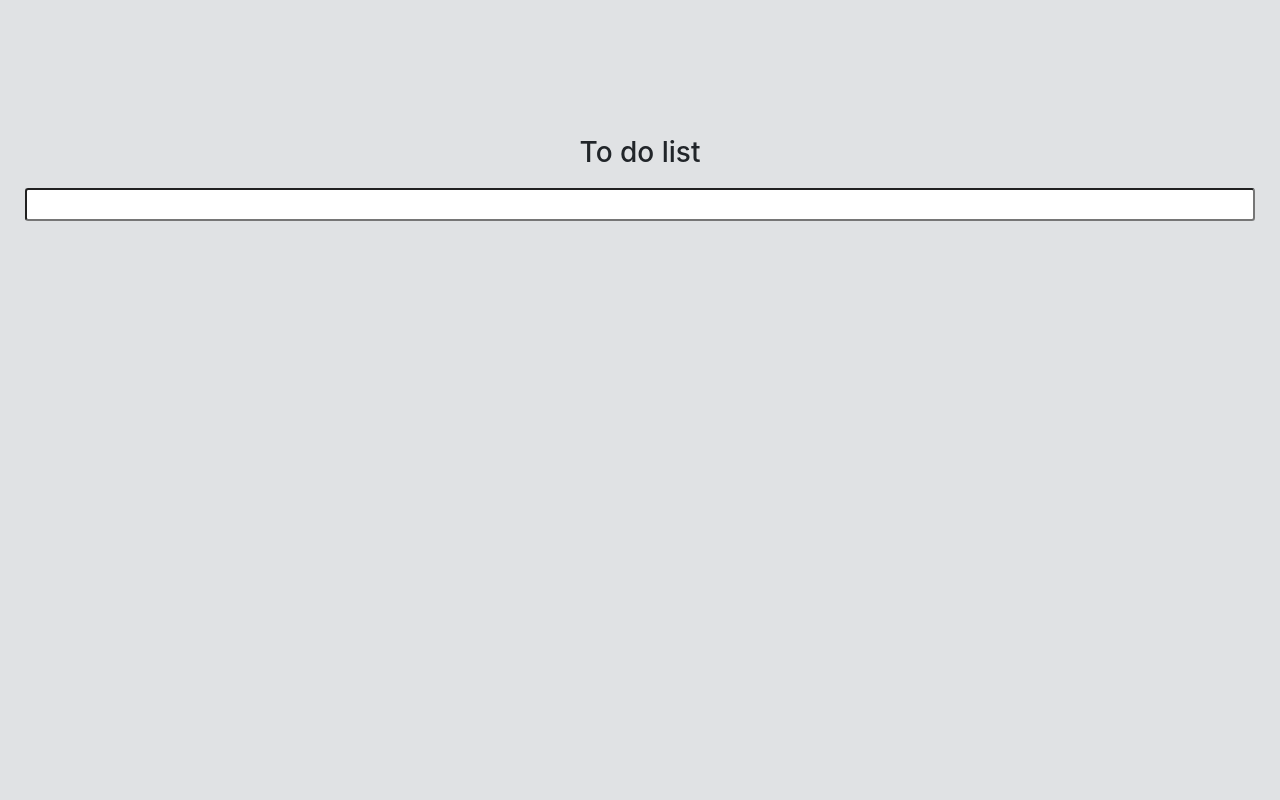
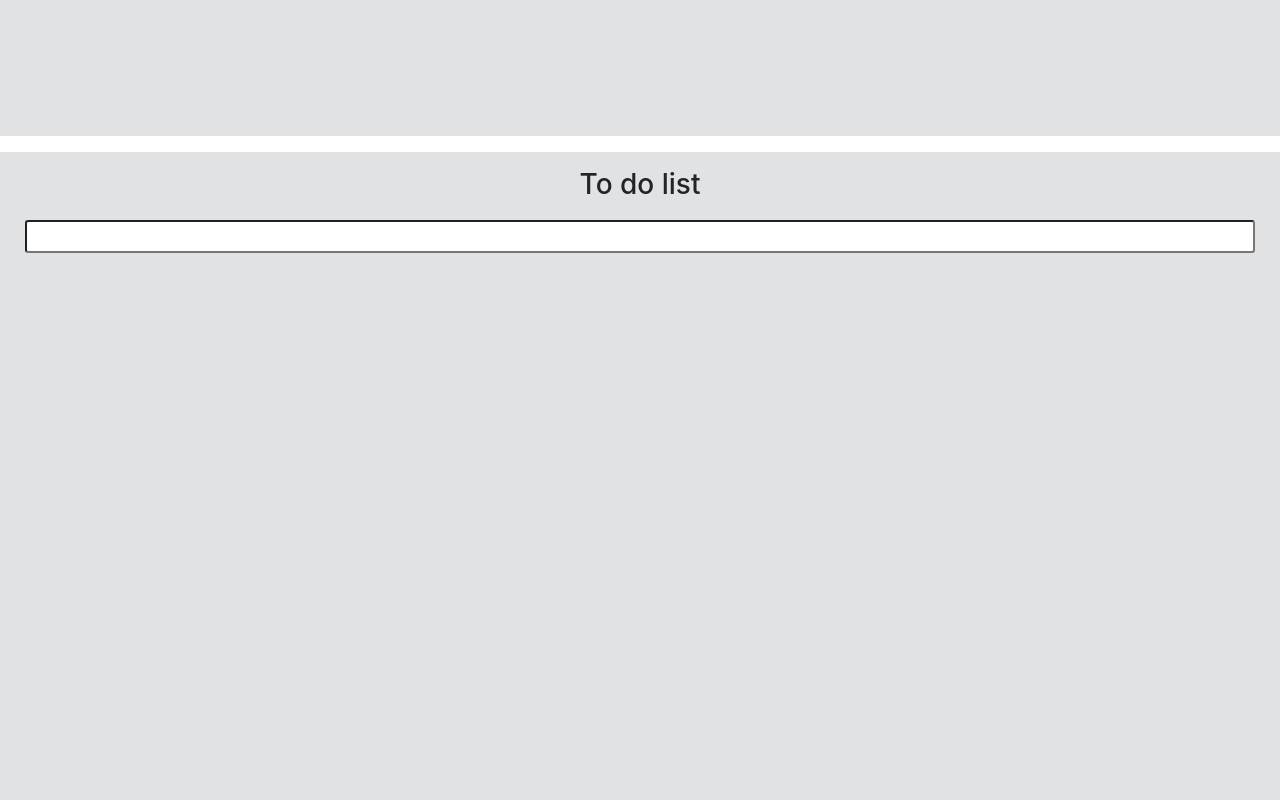
Before and after one commit to JustTanwa/MiniApps, a React (Create React App) app: page / in a window 1280 px wide. Shown: the part 1520-2320 px from the top of the page. Built offline with nearby package versions, Linux system fonts and the light colour scheme.

Commit message:
Small changes to layout

```diff
--- a/src/App.css
+++ b/src/App.css
@@ -213,7 +213,7 @@ p.header {
   width: 100%;
   height: 90%;
   border: 1px solid rgb(0, 0, 0);
-  background-color: #10b9f7;
+  background-color: #CC9966;
 }
 
 .spinning {
--- a/src/components/Todolist.js
+++ b/src/components/Todolist.js
@@ -33,16 +33,16 @@ function Todolist() {
     }
 
     return (
-        <div className="container-fluid bg-grey vh-100" id="todolist">
+        <div className="container-fluid bg-grey vh-100 mt-3" id="todolist">
             <section>
-                <h3 className="text-center">To do list</h3>
+                <h3 className="text-center pt-3">To do list</h3>
                 <Textbox updateOption={updateTask} />
                 <div className="container-fluid">
                     <div className="row">
                         {taskList.map((item) => {
                             if (!(Object.keys(item).length === 0 && item.constructor === Object)) {
                                 return (
-                                    <div className="col-3 p-3" key={item.id}>
+                                    <div className="col-6 col-sm-3 p-3" key={item.id}>
                                         <div className="myCard">
                                             <button type="button" onClick={(e) => handleSpin(e, item.id)} className='card-inner'>{item.task}</button>
                                         </div>
```
